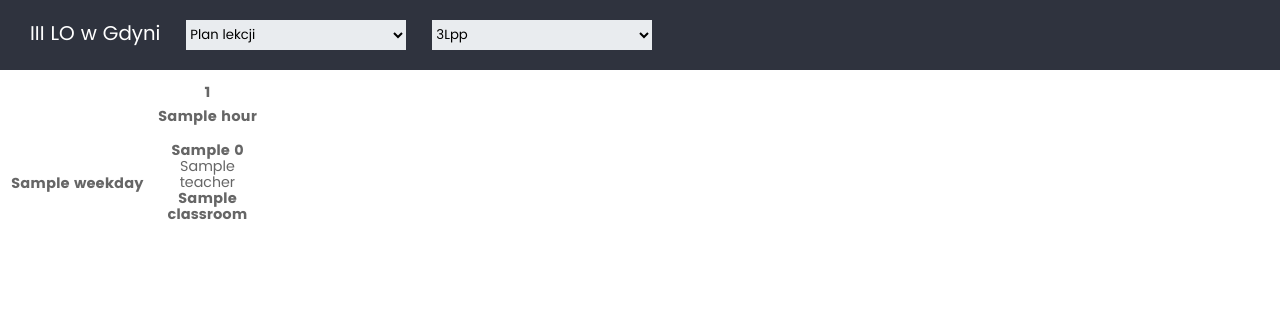
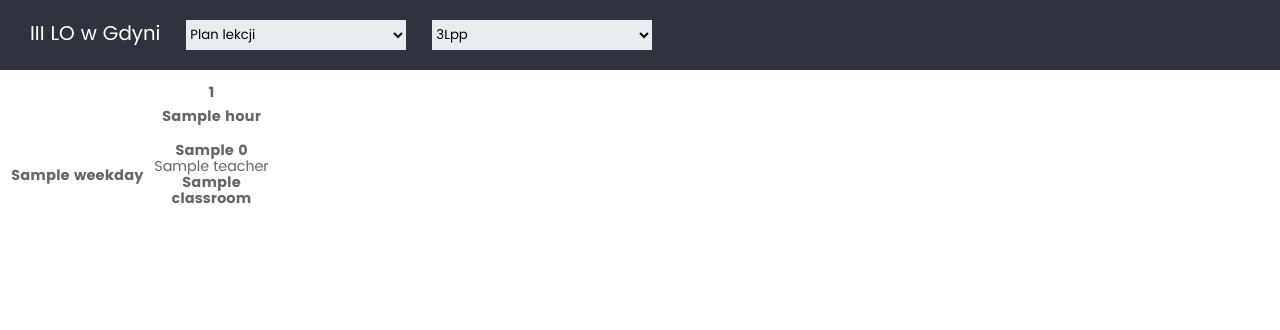
Before and after one commit to cerber-os/lo3-chmura, a Django app: template chmura/templates/chmura/timetable_select.html in a window 1280 px wide. Shown: the top 330 px of the page. Run offline with Django 3.2, Linux system fonts and the light colour scheme; the template is opened without the code that fills it: most values are stand-ins (such as "Sample title", 1, 10 or a date in 2020).

Commit message:
Fix timetable column sizing

```diff
--- a/chmura/static/css/timetable.css
+++ b/chmura/static/css/timetable.css
@@ -7,12 +7,13 @@
 #timetable td {
 	text-align: center;
 
-	width: 122px;
+	width: 130px;
+	max-width: 130px;
 	box-sizing: border-box;
 	padding: 0;
 	height: 1px;
 }
-#timetable .lesson { padding: 12px; }
+#timetable .lesson { padding: 12px 6px; }
 #timetable div.lessonholder { display: table; border-collapse: collapse; height: 100%; width: 100%; }
 #timetable div.lessonholder > div { display: table-row; }
 #timetable div.lesson { display: table-cell; vertical-align: middle; margin-bottom: 2px; }
```
